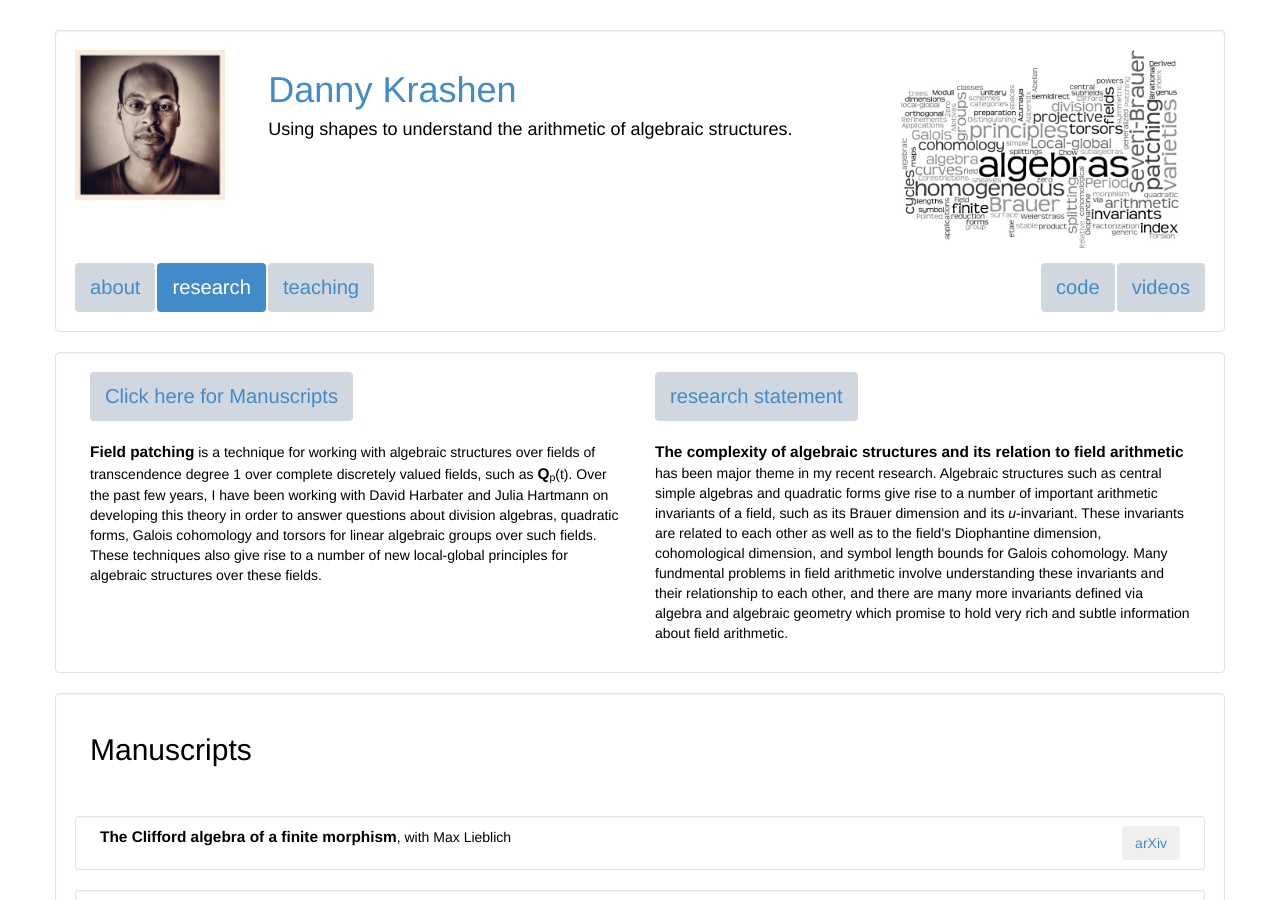
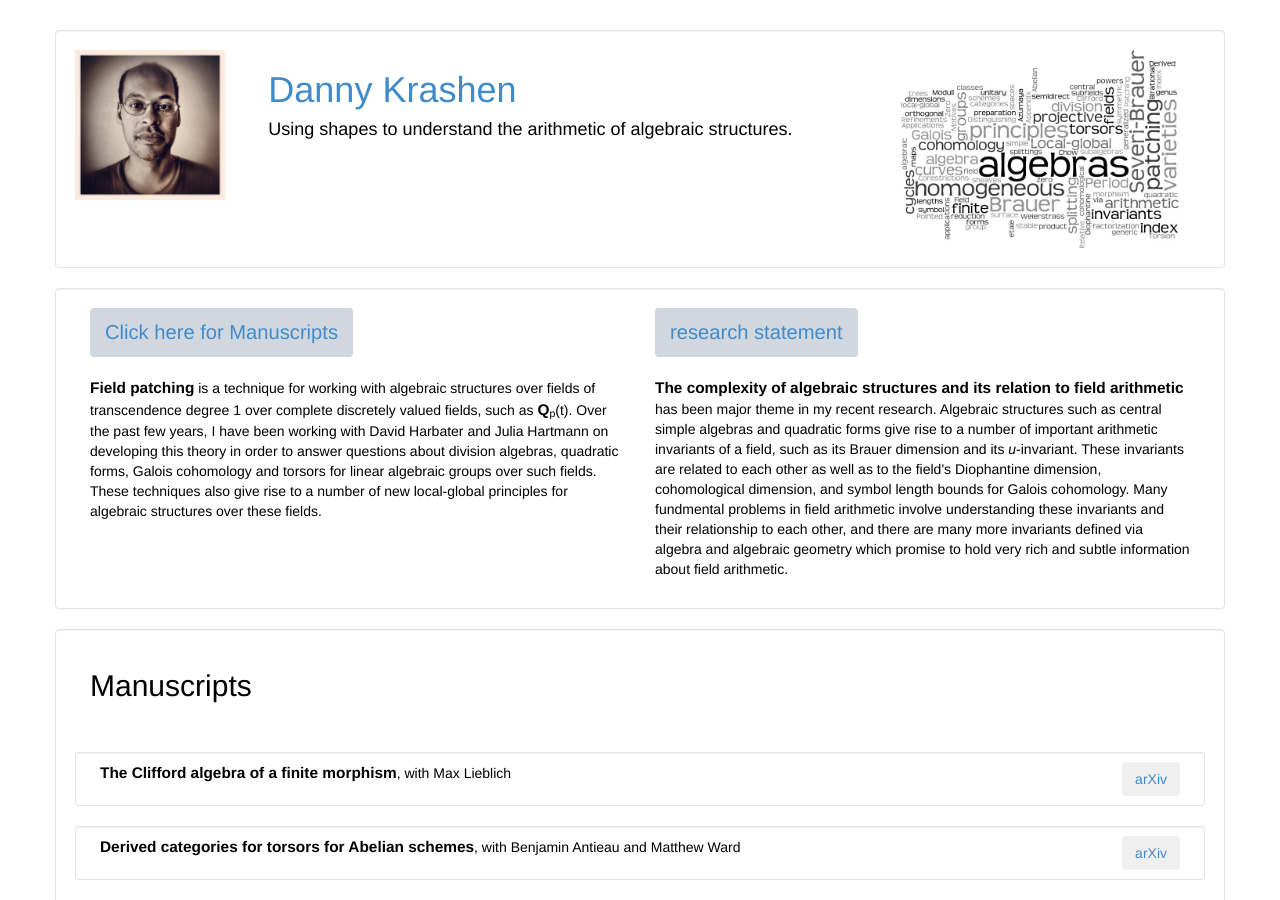
Before and after one commit to dkrashen/dkrashen.github.io, a Jekyll site: the page built from research.html, in a window 1280 px wide and 900 px high. Built offline with Jekyll 4.4.1, drawn with Linux system fonts in a browser that asks for light colours.

Commit message:
remove navigation header from default

```diff
--- a/_includes/header.html
+++ b/_includes/header.html
@@ -19,9 +19,5 @@
 	  <div class="row">
     </div>
     {% endif %}
-	  <div class="row" style="padding-top: 15px;">
-		  <div class="col-md-12">
-        {% include navigation.html %}
-      </div>
-    </div>
+
   </div>
--- a/research.html
+++ b/research.html
@@ -1,9 +1,6 @@
 ---
 layout: default
 ---
-
-<div class="navigation" active_link="research_link">
-</div>
 
 <div class="row well">
 	<div class="col-md-6">
```
